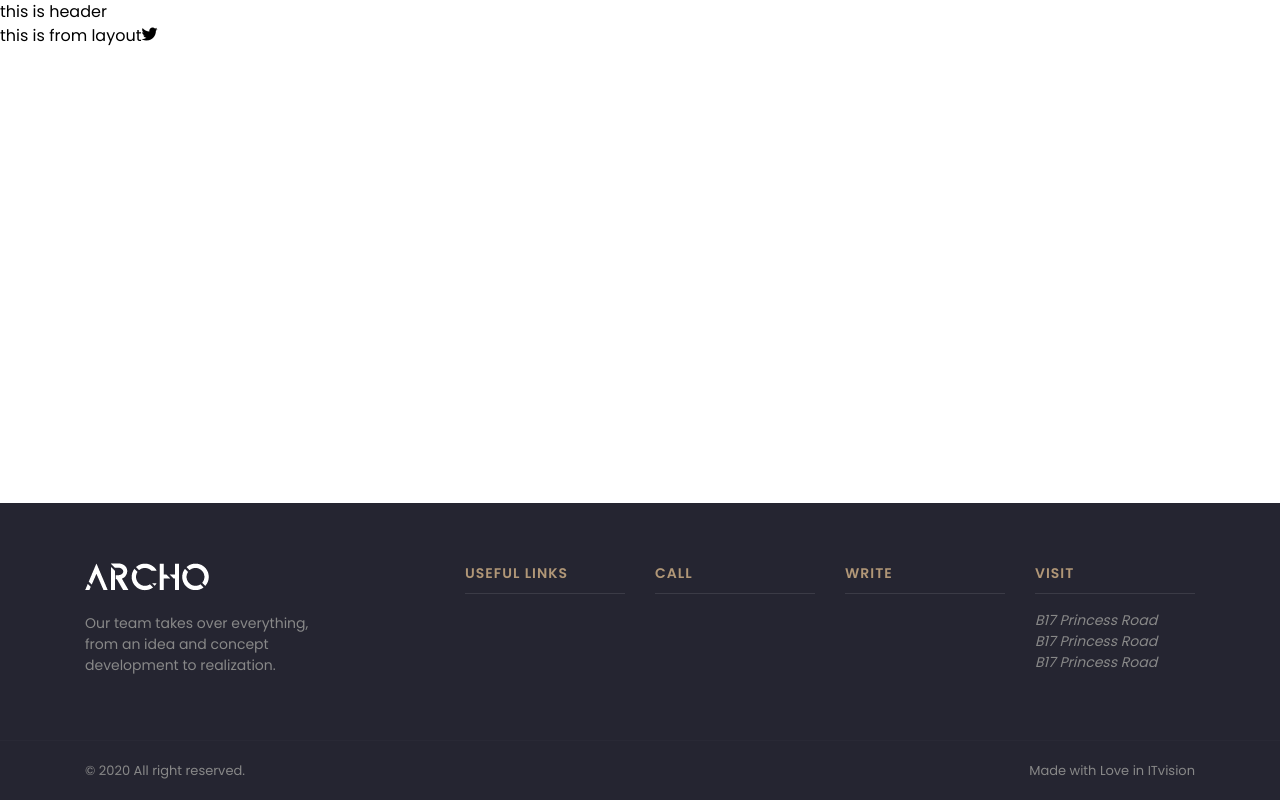
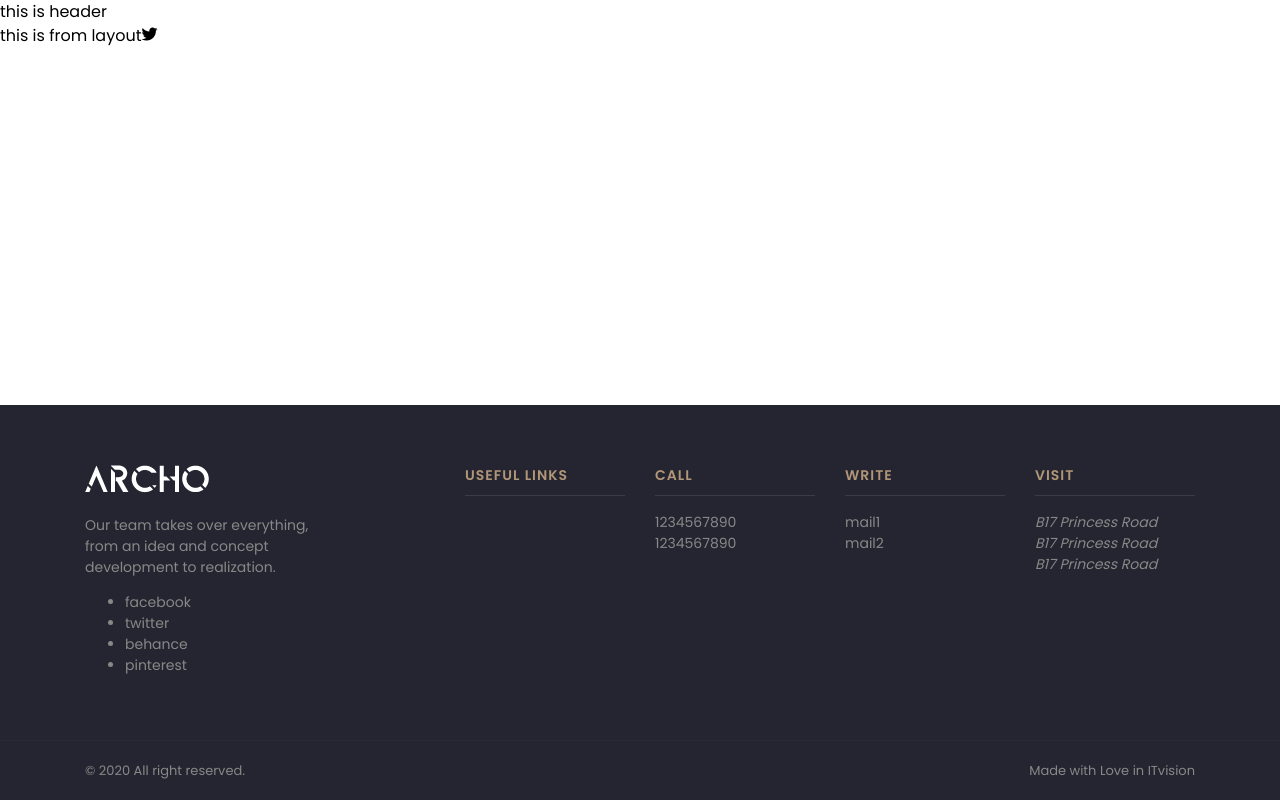
Before and after one commit to ashishmangla0/demonext, a Next.js app: page / in a window 1280 px wide. Built offline with nearby package versions, Linux system fonts and the light colour scheme.

Commit message:
add social media component

```diff
--- a/components/Footer.js
+++ b/components/Footer.js
@@ -1,5 +1,9 @@
-const addresses = ['B17 Princess Road', 'B17 Princess Road', 'B17 Princess Road']
+const addresses = ['B17 Princess Road', 'B17 Princess Road', 'B17 Princess Road'];
+const mails = ['mail1', 'mail2'];
+const calls = ['1234567890','1234567890']
+import Link from 'next/link'
 import ListItem from './ListItem';
+import SocialMedia from './SocialMedia';
 const Footer = () => {
     return (
         <>
@@ -11,26 +15,40 @@ const Footer = () => {
                                 <div className="footer__top-img">
                                     <img src="logo-light.png" alt="" />
                                     <p>
-                                        Our team takes over everything, from an idea and concept development to realization.
-                            </p>
+                                        Our team takes over everything,
+                                        from an idea and concept development to realization.
+                                    </p>
+                                    <SocialMedia/>
                                 </div>
-
-
                             </div>
                             <div className="col-lg-2 offset-lg-1">
                                 <h5 className="footer__title">Useful Links</h5>
                             </div>
                             <div className="col-lg-2">
                                 <h5 className="footer__title">call</h5>
+                                <ul className="footer__list list list--nostyle">
+                                    {calls.map((call, index) =>
+                                        <ListItem key={index.toString()}>
+                                            <a href={`tel:${call}`}>{call}</a>
+                                        </ListItem>
+                                    )}
+                                </ul>
                             </div>
                             <div className="col-lg-2">
                                 <h5 className="footer__title">write</h5>
+                                <ul className="footer__list list list--nostyle">
+                                    {mails.map((mail, index) =>
+                                       <ListItem key={index.toString()} class="footer__list-item">
+                                            <a href={`mailto:${mail}`}>{mail}</a>
+                                        </ListItem>
+                                    )}
+                                </ul>
                             </div>
                             <div className="col-lg-2">
                                 <h5 className="footer__title">visit</h5>
                                 <ul className="footer__list list list--nostyle">
                                     {addresses.map((address, index) =>
-                                        <ListItem key={index.toString()}>
+                                        <ListItem key={index.toString()} class="footer__list-item">
                                             <address>
                                                 {address}
                                             </address>
@@ -61,6 +79,5 @@ const Footer = () => {
             </footer>
         </>
     )
-
 }
 export default Footer
--- a/components/ListItem.js
+++ b/components/ListItem.js
@@ -1,8 +1,8 @@
-const ListItem = ({children}) =>{
+const ListItem = (props) =>{
     return(
         <>
-       <li>
-           {children}
+       <li className={props.class ?props.class : null}>
+           {props.children}
        </li>
         </>
     )
--- /dev/null
+++ b/components/SocialMedia.js
@@ -0,0 +1,18 @@
+const socialLinks = ["facebook", 'twitter', 'behance', 'pinterest']
+import ListItem from './ListItem';
+const SocialMedia = () => {
+    return (
+        <>
+            <ul className="list social-media">
+                {socialLinks.map((socialLink, index) =>
+                    <ListItem key={index.toString()} class="social-media__item">
+                        <a href={`tel:${socialLink}`}>{socialLink}</a>
+                    </ListItem>
+                )}
+
+            </ul>
+
+        </>
+    )
+}
+export default SocialMedia
```
Also changed, not shown: components/ListLink.js (added, +14 -0 lines).
